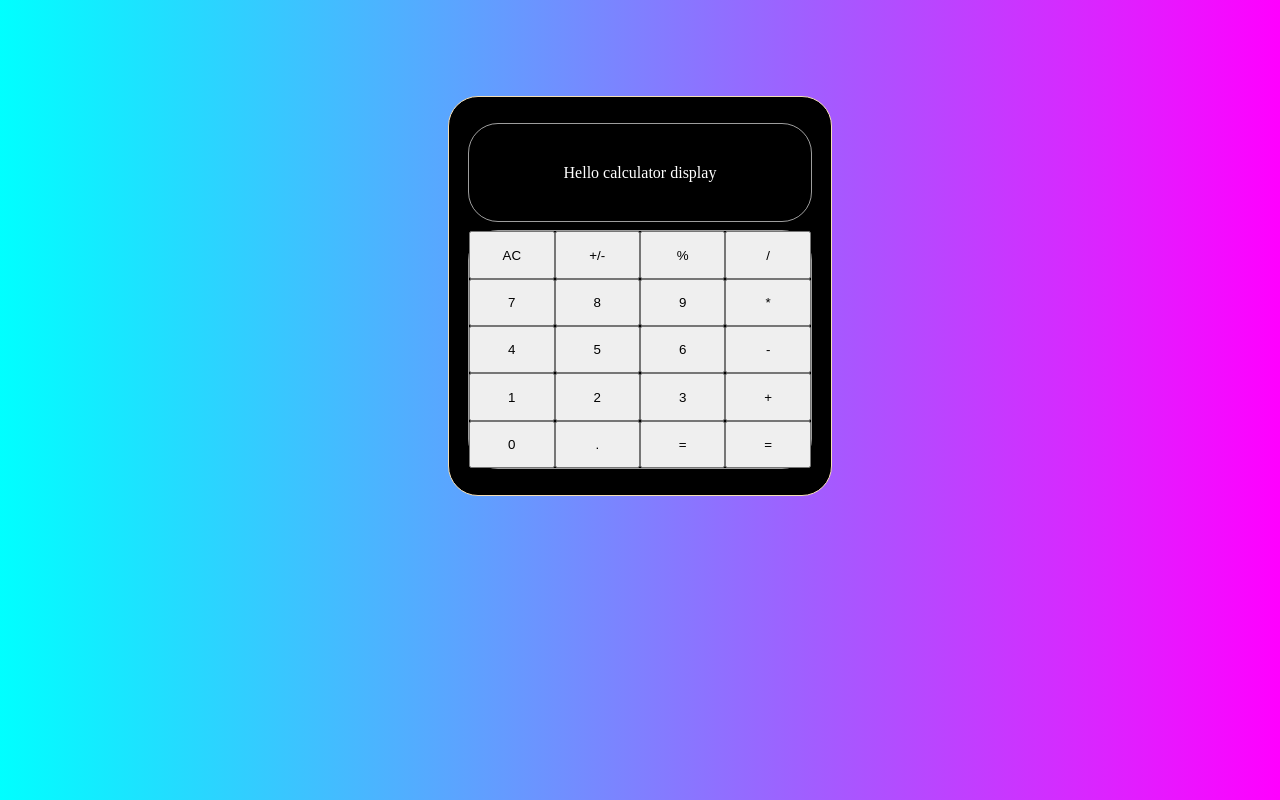
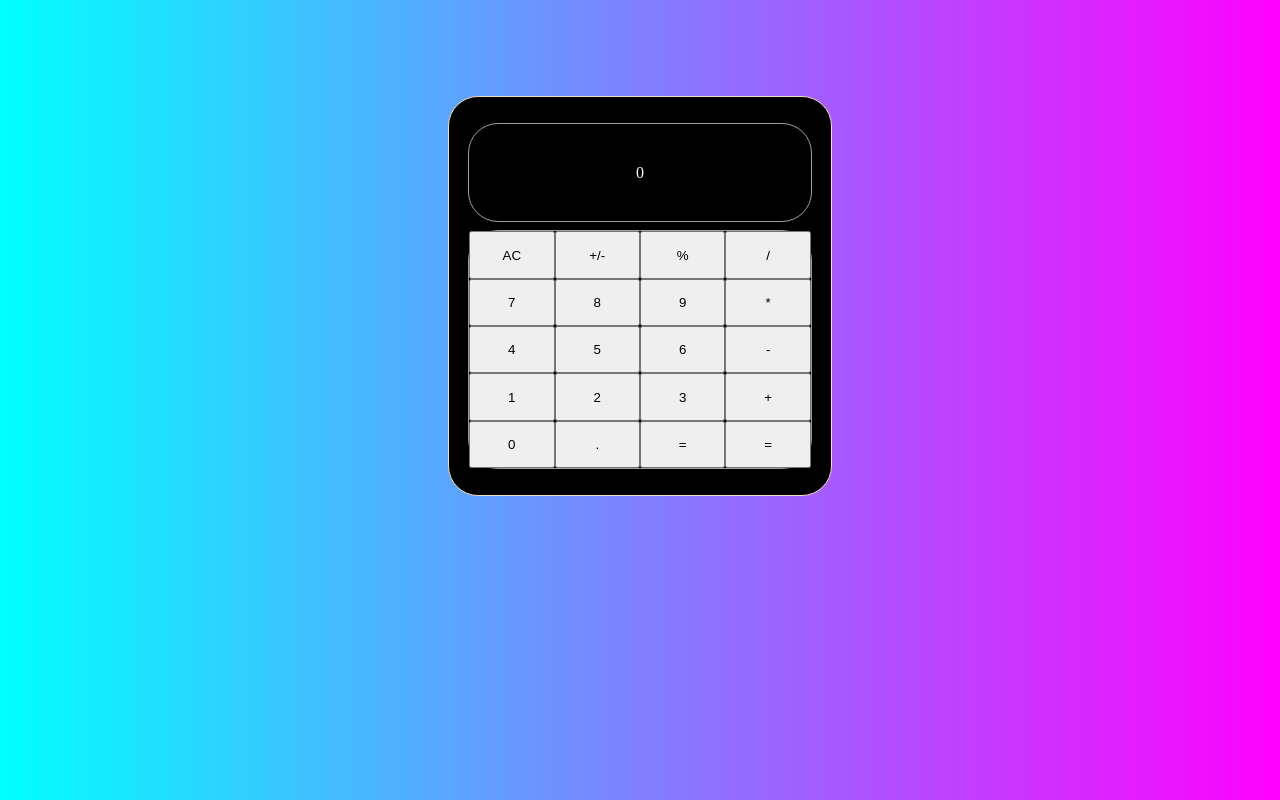
Before and after one commit to marceljaworski/react-calculator, a React (Create React App) app: page / in a window 1280 px wide. Built offline with nearby package versions, Linux system fonts and the light colour scheme; the HTML template or start-up script is replaced by a standard one.

Commit message:
result show

```diff
--- a/src/components/Display.js
+++ b/src/components/Display.js
@@ -1,8 +1,10 @@
 import './display.css'
+import {useState} from 'react'
 function Display () {
+    const [result, setResult] = useState(0)
     return(
         <div className='Display'>
-            <span>Hello calculator display</span>
+            <span>{result}</span>
         </div>
     )
 }
```
Also changed, not shown: 1 other file (tests, documents, lock files or other folders).
